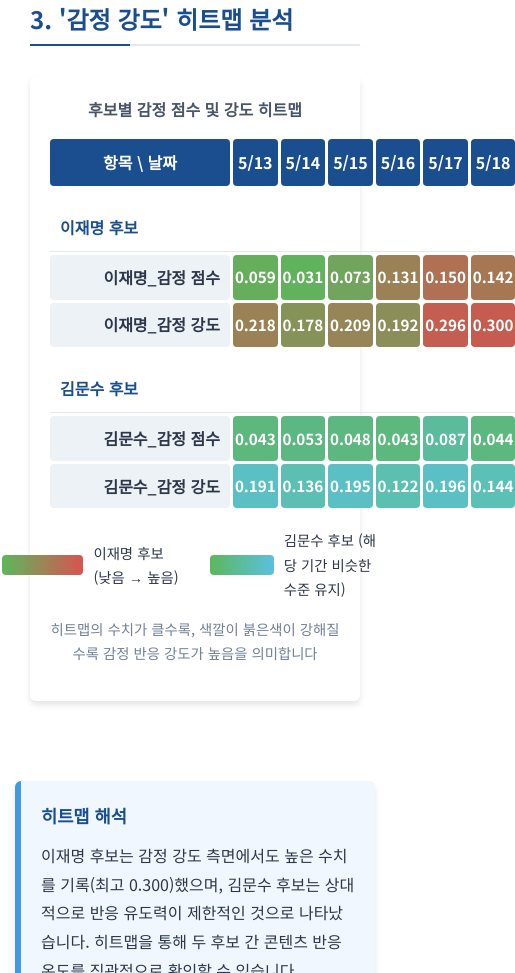
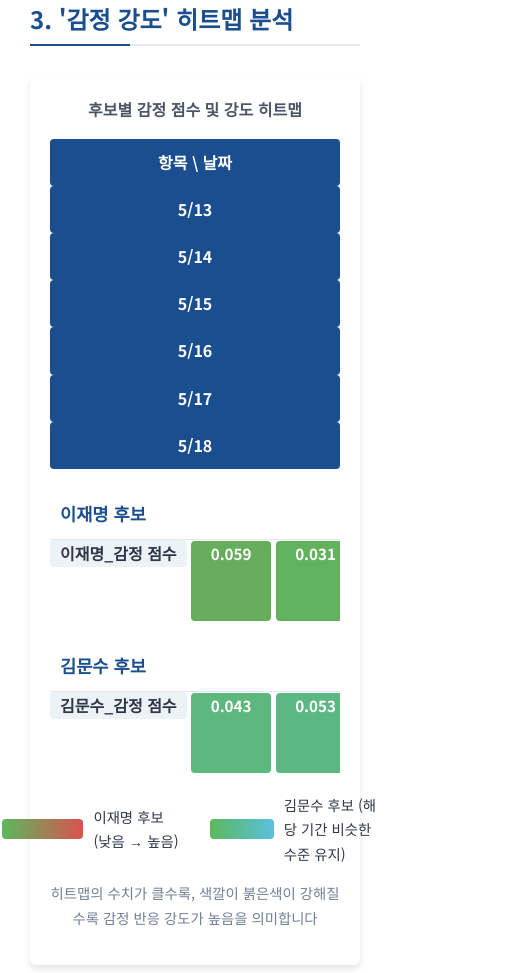
Before and after one commit to smkgun/youtube_election, a plain HTML site: page index.html in a window 390 px wide. Shown: the part 2377-3350 px from the top of the page, 515 px wide, since content can reach past the window. Drawn offline with nearby package versions, Linux system fonts and the light colour scheme.

Commit message:
Update index.html
resized

```diff
--- a/index.html
+++ b/index.html
@@ -253,8 +253,7 @@
       display: grid;
       grid-template-columns: 180px repeat(6, 1fr);
       max-width: 980px;
-      margin: 0 auto;
-      gap: 3px;
+      overflow-x: auto;     /* ✅ 가로 스크롤 추가 */
     }
 
     .heatmap-header {
@@ -330,7 +329,7 @@
       background: linear-gradient(to right, #5cb85c, #5bc0de);
     }
 
-        @media (max-width: 768px) {
+      @media (max-width: 768px) {
       h1 {
         font-size: 2rem;
       }
@@ -354,6 +353,24 @@
         width: 100%;
         flex: 1 1 100%;
       }
+       .heatmap-grid {
+         display: block;         /* ✅ 모바일에서는 grid 대신 block */
+         overflow-x: scroll;
+         white-space: nowrap;
+      }
+       .heatmap-row-label,
+       .heatmap-cell {
+         display: inline-block;
+         min-width: 80px;
+         text-align: center;
+      }
+
+       .heatmap-group-label {
+         display: block;
+         margin-top: 20px;
+         font-size: 1.1rem;
+      }
+    }
   </style>
 </head>
 <body>
```
